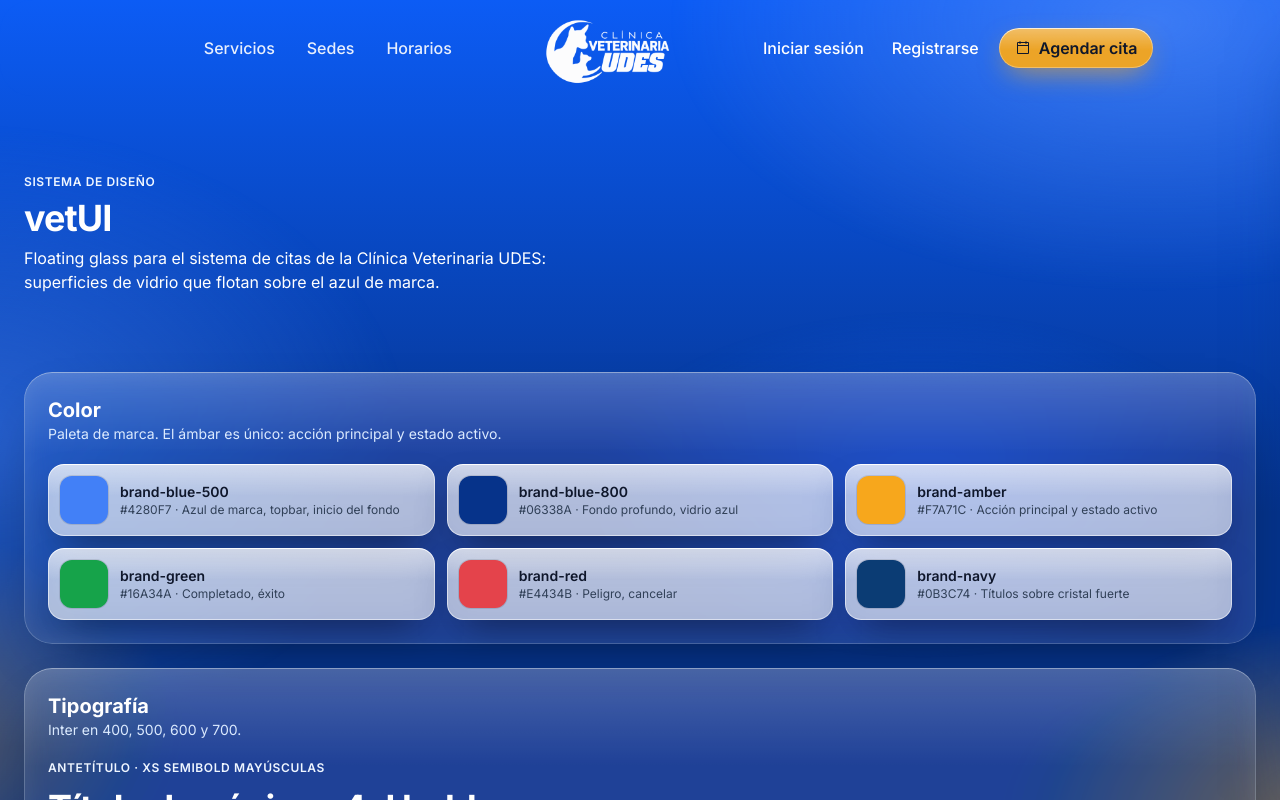
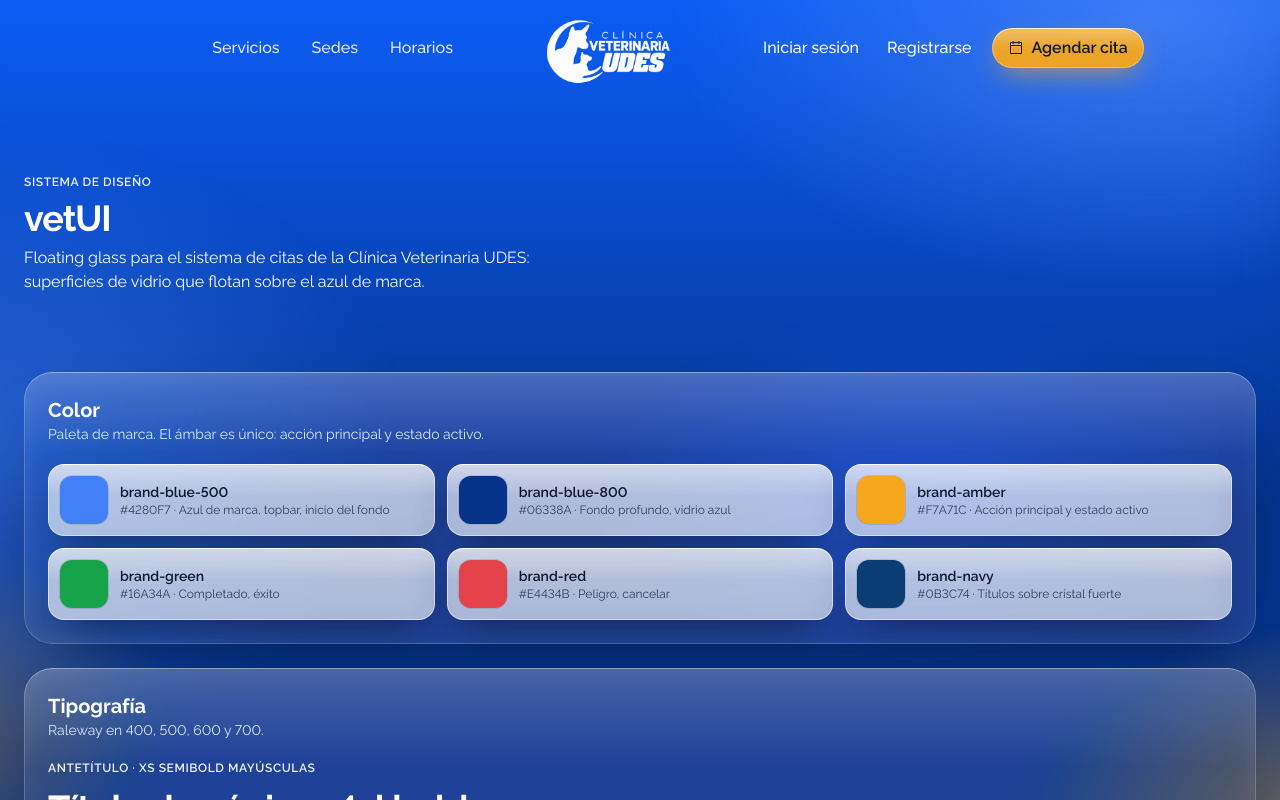
Before and after one commit to orinadaa/sistema-citas-veterinaria-udes, a React (Vite) app in the folder frontend/: page /vetui in a window 1280 px wide. Shown: the top 800 px of the page. Built offline with nearby package versions, Linux system fonts and the light colour scheme.

Commit message:
feat: prueba de tipografia Raleway en todo el sistema (cifras alineadas)

```diff
--- a/frontend/package.json
+++ b/frontend/package.json
@@ -10,7 +10,7 @@
     "preview": "vite preview"
   },
   "dependencies": {
-    "@fontsource/inter": "^5.3.0",
+    "@fontsource/raleway": "^5.3.0",
     "@phosphor-icons/react": "^2.1.10",
     "@tailwindcss/vite": "^4.3.3",
     "exceljs": "^4.4.0",
--- a/frontend/src/components/vetui/Textos.jsx
+++ b/frontend/src/components/vetui/Textos.jsx
@@ -1,5 +1,5 @@
 // components/vetui/Textos.jsx
-// Encabezados de vetUI (escala tipográfica, Inter):
+// Encabezados de vetUI (escala tipográfica, Raleway):
 //   EncabezadoPagina  antetítulo + h1 + descripción, sobre el fondo.
 //                     `acciones` a la derecha, `imagen` decorativa.
 //   TituloSeccion     h2 de una Superficie (vidrio), con número de paso
--- a/frontend/src/pages/GuiaVetuiPage.jsx
+++ b/frontend/src/pages/GuiaVetuiPage.jsx
@@ -88,7 +88,7 @@ export function GuiaVetuiPage() {
             </div>
           </Bloque>
 
-          <Bloque titulo="Tipografía" descripcion="Inter en 400, 500, 600 y 700.">
+          <Bloque titulo="Tipografía" descripcion="Raleway en 400, 500, 600 y 700.">
             <div className="flex flex-col gap-3">
               <p className="text-xs font-semibold uppercase tracking-wider text-blue-50">Antetítulo · xs semibold mayúsculas</p>
               <p className="text-4xl font-bold tracking-tight">Título de página · 4xl bold</p>
--- a/frontend/src/styles/vetui.css
+++ b/frontend/src/styles/vetui.css
@@ -41,8 +41,8 @@
   --color-category-cyan: #51caeb;
   --color-category-orange: #d98a3d;
 
-  /* Tipografía: Inter en todo el sistema (font-sans es la del body). */
-  --font-sans: "Inter", ui-sans-serif, system-ui, sans-serif;
+  /* Tipografía: Raleway en todo el sistema (font-sans es la del body). */
+  --font-sans: "Raleway", ui-sans-serif, system-ui, sans-serif;
   --font-heading: var(--font-sans);
 
   /* Radios
@@ -406,6 +406,12 @@
    :where() deja la especificidad en 0 y @layer base lo pone debajo de las
    utilidades: los hovers específicos siempre ganan. */
 @layer base {
+  /* Raleway trae por defecto cifras de estilo antiguo (el 0 y el 3 quedan
+     bajos, como minusculas): se piden las alineadas, que son las que se
+     leen bien en fechas, precios y tablas. Con otra fuente no hace nada. */
+  html {
+    font-feature-settings: "lnum" 1;
+  }
   :where(a[href], button:not(:disabled), [role="button"], summary, label[for]):where(:not(.rounded-boton, .hover-ilumina, .hover-ilumina-claro, .hover-texto-ilumina, [class*="boton-glass"])):hover {
     filter: brightness(1.06) drop-shadow(0 4px 10px color-mix(in oklab, currentColor 30%, transparent));
   }
```
Also changed, not shown: frontend/src/main.jsx (+5 -5 lines), 2 other files (tests, documents, lock files or other folders).
